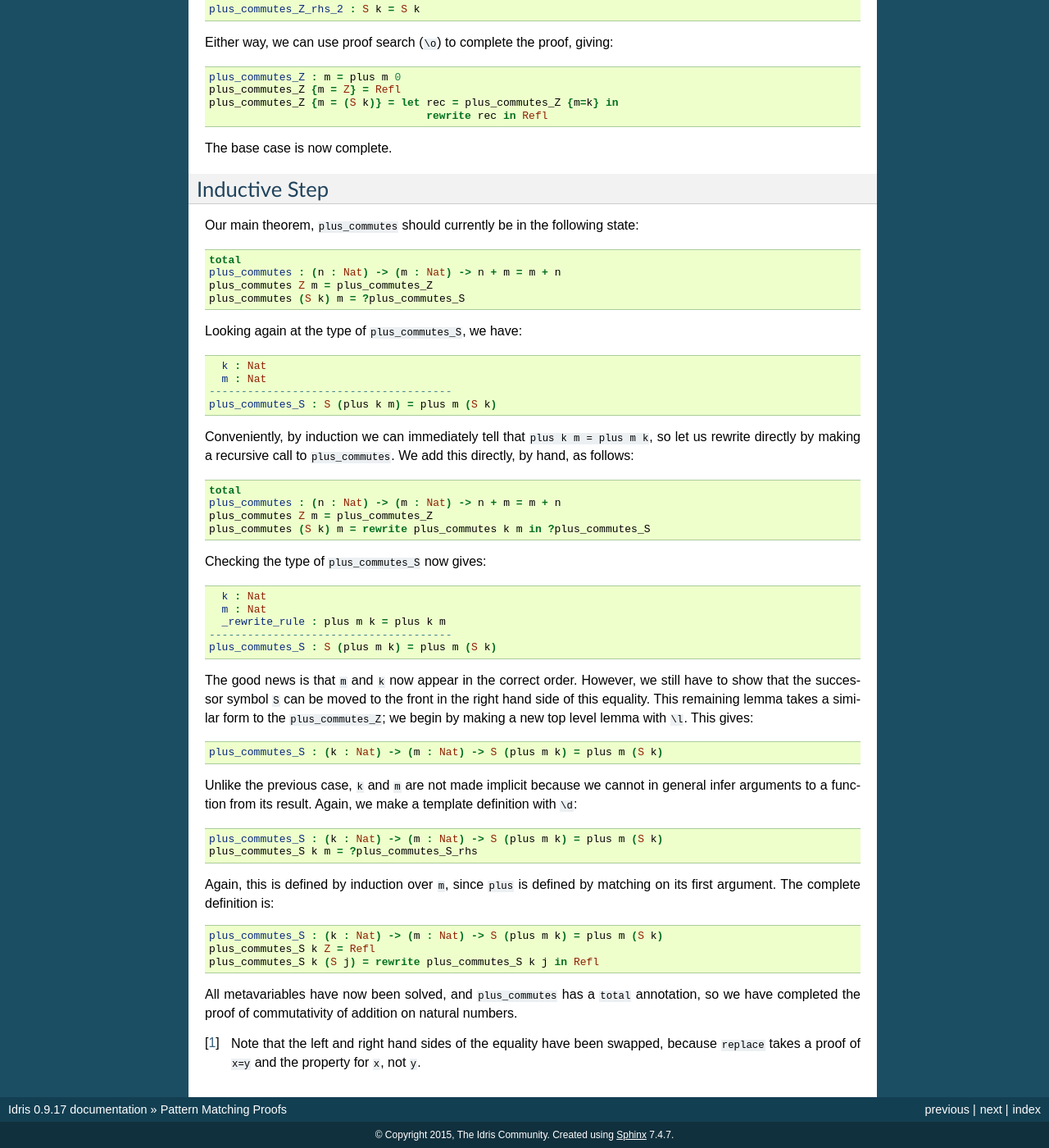
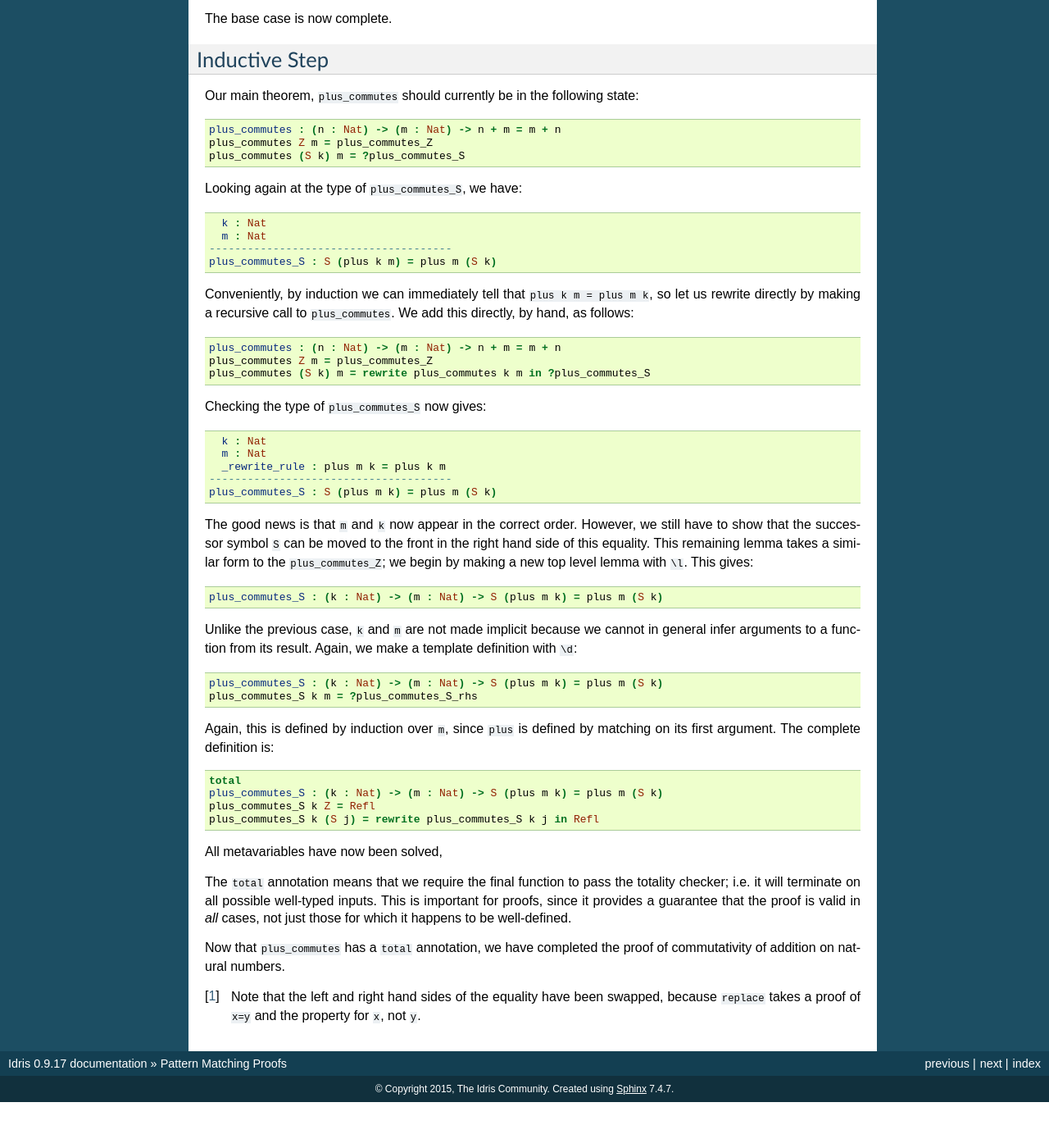
Before and after one commit to idris-lang/Idris-dev, a Sphinx documentation site: the page built from docs/proofs/patterns.rst, in a window 1280 px wide and 1400 px high, scrolled down 3653 px. Shown: the whole window at 82% size. Built offline with Sphinx 7.4.7, drawn with Linux system fonts in a browser that asks for light colours; formulas are drawn with MathJax 3; after the commit the page ends 4997 px from its top, so only the background shows below that; some of the changed text lies outside the part shown.

Commit message:
Move total annotation in proof description

```diff
--- a/docs/proofs/patterns.rst
+++ b/docs/proofs/patterns.rst
@@ -340,13 +327,21 @@ defined by matching on its first argument. The complete definition is:
 
 .. code-block:: idris
 
+    total
     plus_commutes_S : (k : Nat) -> (m : Nat) -> S (plus m k) = plus m (S k)
     plus_commutes_S k Z = Refl
     plus_commutes_S k (S j) = rewrite plus_commutes_S k j in Refl
 
-All metavariables have now been solved, and ``plus_commutes`` has a
-``total`` annotation, so we have completed the proof of commutativity of
-addition on natural numbers.
+All metavariables have now been solved,
+
+The ``total`` annotation means that we require the final function to
+pass the totality checker; i.e. it will terminate on all possible
+well-typed inputs. This is important for proofs, since it provides a
+guarantee that the proof is valid in *all* cases, not just those for
+which it happens to be well-defined.
+
+Now that ``plus_commutes`` has a ``total`` annotation, we have completed the
+proof of commutativity of addition on natural numbers.
 
 .. [1]
    Note that the left and right hand sides of the equality have been
```
Also changed, not shown: other parts of docs/proofs/patterns.rst (+1 -14 lines).
